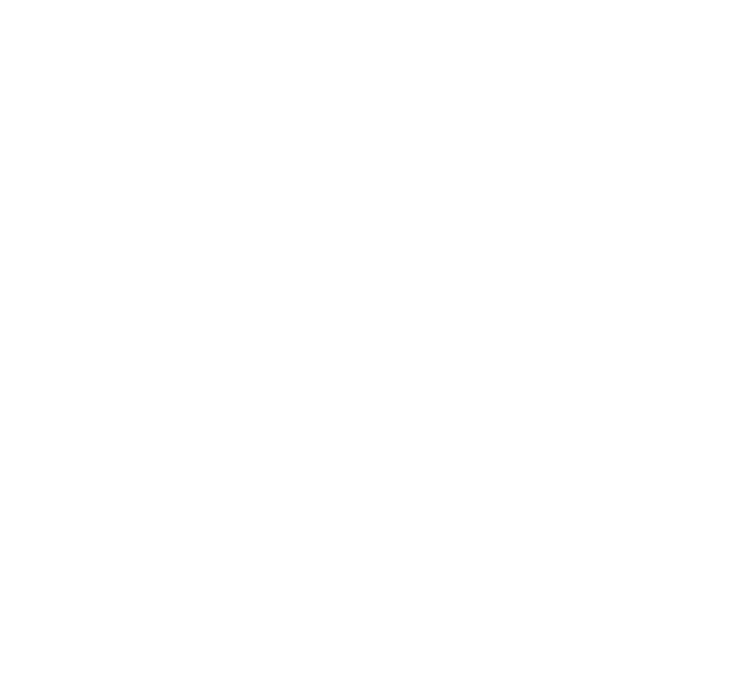
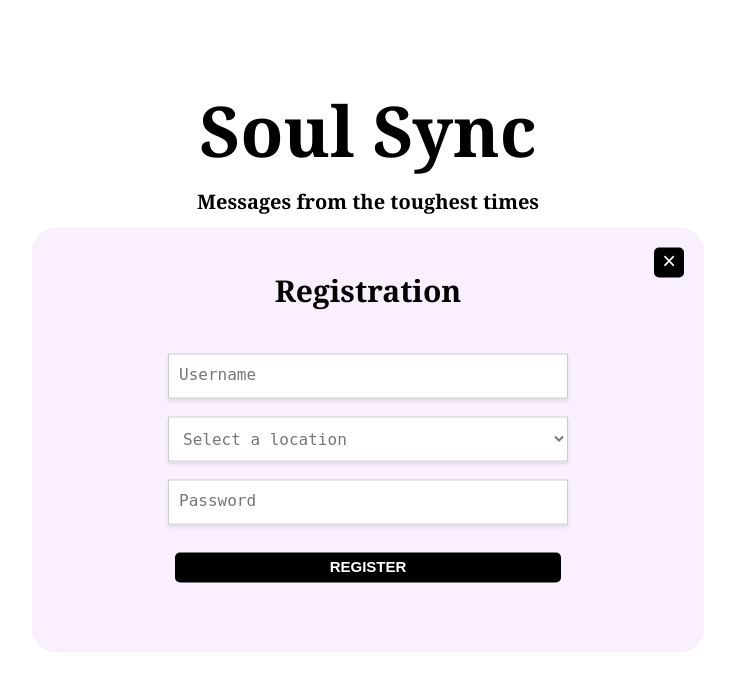
Before and after one commit to hannah-oo/SoulSync, a Flask app: page /signup in a window 1280 px wide. Before the commit the part shown is empty. Shown: the top 691 px of the page, without its empty margins (272-1007 px from the left). Run offline with Flask 3, Linux system fonts and the light colour scheme.

Commit message:
signup page updated

```diff
--- a/static/scripts.js
+++ b/static/scripts.js
@@ -0,0 +1,7 @@
+document.getElementById('countryDropdown').addEventListener('change', function() {
+    if (this.value) {
+        this.style.color = '#000'; // Change text color to black when a value is selected
+    } else {
+        this.style.color = '#808080'; // Default color for placeholder
+    }
+});
--- a/static/styles.css
+++ b/static/styles.css
@@ -26,8 +26,8 @@ html, body {
 
 .rounded-smaller-rectangle{
     width: 672px;
-    height: 400px;
-    background-color: rgba(243, 224, 255, 0.5); /* Semi-transparent */
+    height: 425px;
+    background-color: rgba(243, 224, 255, 0.5);
     border-radius: 25px;
     top: 55%;
     left: 50%;
@@ -77,18 +77,38 @@ h2.comment{
 }
 
 .enter-username{
-    width: 400px; /* Adjust width as needed */
-    height: 50px;
-    padding: 15px; /* Padding inside the textarea */
-    font-size: 16px; /* Font size for the text */
-    border: 1px solid #ccc; /* Border color */
-    box-shadow: 0 2px 4px rgba(0, 0, 0, 0.1); /* Slight shadow for better appearance */
-    resize: none; /* Prevents resizing */
-    box-sizing: border-box; /* Includes padding and border in the element's total width and height */
+    width: 400px;
+    height: 45px;
+    padding: 10px;
+    font-size: 16px;
+    border: 1px solid #ccc;
+    box-shadow: 0 2px 4px rgba(0, 0, 0, 0.1);
+    resize: none;
+    box-sizing: border-box;
     display: block;
     margin: 0 auto;
 }
 
+.dropdown-country{
+    width: 400px; /* Width of the dropdown */
+    margin: 0 auto;
+}
+
+.dropdown{
+    width:100%;
+    height: 45px;
+    padding: 10px;
+    font-size: 16px;
+    border: 1px solid #ccc;
+    box-shadow: 0 2px 4px rgba(0, 0, 0, 0.1);
+    resize: none;
+    box-sizing: border-box;
+    display: block;
+    margin: 0 auto;
+    font-family: monospace;
+    color: #7a7474;
+    background-color: #FFFFFF;
+}
 .btn {
     background-color: #000000;
     border: none;
@@ -117,7 +137,7 @@ h2.comment{
     color: white;
     text-align: center;
     text-decoration: none;
-    font-size: 20px;
+    font-size: 23.5px;
     font-family: sans-serif;
     margin: 10px;
     border-radius: 5px;
@@ -127,3 +147,7 @@ h2.comment{
     top: 10px;
     right: 10px;
 }
+
+.x-btn:hover {
+    background-color: #b870d4;
+}
--- a/templates/signup.html
+++ b/templates/signup.html
@@ -0,0 +1,41 @@
+<!DOCTYPE html>
+
+<html lang="en">
+
+<head>
+    <meta charset="UTF-8">
+    <meta name="viewport" content="width=device-width, initial-scale=1.0">
+    <link rel="stylesheet" href="static/styles.css">
+
+    <title>Login</title>
+</head>
+
+<body>
+    <br><br><br><br>
+    <h6 class = "title">Soul Sync</h6>
+    <h6 class = "comment">Messages from the toughest times</h6>
+    <div class="rounded-smaller-rectangle">
+        <a href="/" class="x-btn">&times;</a>
+        <h2 class = "comment">Registration</h2><br>
+        <textarea class = "enter-username" placeholder="Username"></textarea><br>
+        <div class="dropdown-country">
+            <label for="countryDropdown"></label>
+            <select id="countryDropdown" class="dropdown">
+                <option value="" selected disabled>Select a location</option>
+                <option value="australia">Australia</option>
+                <option value="china">China</option>
+                <option value="india">India</option>
+                <option value="indonesia">Indonesia</option>
+                <option value="japan">Japan</option>
+                <option value="malaysia">Malaysia</option>
+                <option value="pakistan">Pakistan</option>
+                <option value="united-states">United States</option>
+                <option value="vietnam">Vietnam</option>
+            </select>
+        </div><br>
+        <textarea class = "enter-username" placeholder="Password"></textarea><br>
+        <a href="login" class="btn">REGISTER</a><br>
+    </div>
+    <script src="static/scripts.js"></script>
+</body>
+</html>
```
